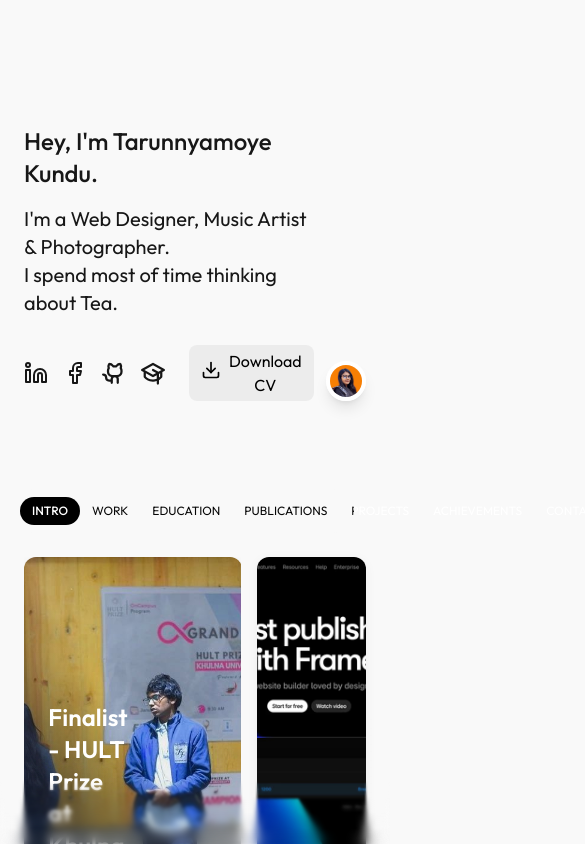
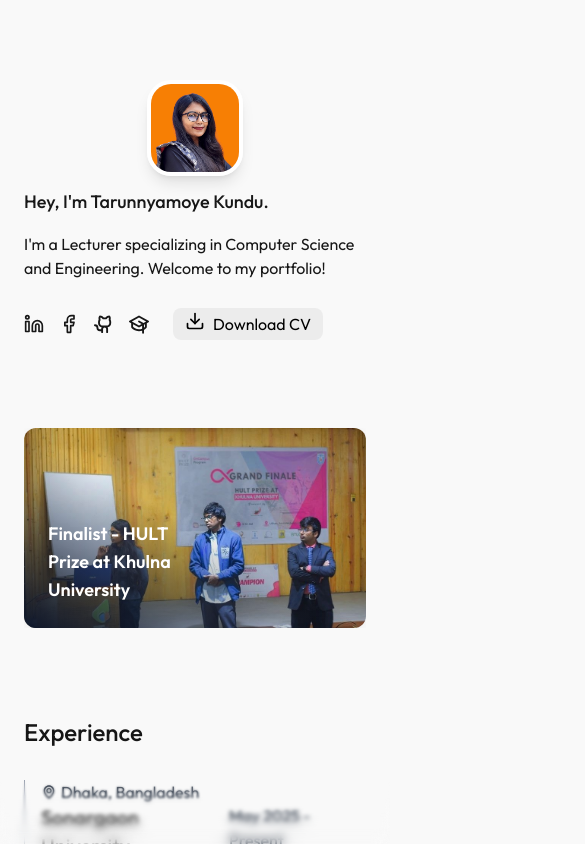
Before and after one commit to tarunnya17/tarunnya17.github.io, a Next.js app: page / in a window 390 px wide. Shown: the top 844 px of the page, 585 px wide, since content can reach past the window. Built offline with nearby package versions, Linux system fonts and the light colour scheme.

Commit message:
feat: Enhance responsive design and update content across multiple components

```diff
--- a/src/app/page.tsx
+++ b/src/app/page.tsx
@@ -103,14 +103,14 @@ export default function Home() {
 
   return (
     <main className="font-sans">
-      <div className="mx-auto max-w-[1000px] pt-[125px] px-6 flex flex-col gap-6 justify-center">
+      <div className="mx-auto max-w-[1000px] sm:pt-[125px] pt-20 px-6 flex flex-col gap-6 justify-center">
         <section id={sections.intro.id} className=" scroll-mt-25 mb-16 ">
           <Hero />
         </section>
 
         <div
           ref={navBarRef}
-          className="sticky -translate-x-3 top-4 z-10 w-full bg-background p-2 rounded-full"
+          className="sticky -translate-x-3 top-4 z-10 w-full bg-background p-2 rounded-full hidden sm:block"
         >
           <SlideTabs
             sections={Object.values(sections)}
--- a/src/components/Avatar.tsx
+++ b/src/components/Avatar.tsx
@@ -9,7 +9,7 @@ const Avatar = () => {
             alt={hero.avatar.alt}
             width={hero.avatar.width || 100}
             height={hero.avatar.height || 100}
-            className="rounded-3xl border-white border-4 shadow-lg"
+            className={`rounded-3xl border-white border-4 shadow-lg w-24 h-24 sm:w-[200px] sm:h-[200px] object-cover`}
         />
     )
 }
--- a/src/components/Hero.tsx
+++ b/src/components/Hero.tsx
@@ -8,10 +8,10 @@ import { motion } from 'framer-motion' // <-- Add this import
 
 const Hero = () => {
     return (
-        <div className='flex gap-3 justify-between items-end'>
+        <div className='flex sm:flex-row flex-col-reverse gap-3 justify-between sm:items-end items-center'>
             <div>
-                <h1 className="text-2xl font-medium">{hero.title}</h1>
-                <p className="mt-4 whitespace-pre-line text-xl ">{hero.description}</p>
+                <h1 className="sm:text-2xl font-medium text-lg">{hero.title}</h1>
+                <p className="mt-4 whitespace-pre-line sm:text-xl ">{hero.description}</p>
                 <div className='mt-7 flex gap-6 items-center'>
                     <Social />
                     <button className=' text-primary hover:bg-primary/80 hover:text-white relative group cursor-pointer rounded-lg bg-black/5 px-3 py-1 transition-all duration-300' onClick={() => {
--- a/src/components/Showcase.tsx
+++ b/src/components/Showcase.tsx
@@ -23,7 +23,7 @@ const AchievementCard = ({ achievements, index }: FeatureCardProps) => {
         <div style={{
             boxShadow: 'rgba(0, 0, 0, 0.05) 0px 2.5px 12px 0px',
         }}
-            className={`w-full flex flex-col-reverse h-90 ` + (index && index % 2 !== 0 ? 'md:flex-row-reverse' : 'md:flex-row') + ' items-center bg-white rounded-xl relative overflow-hidden'}>
+            className={`w-full flex flex-col-reverse sm:h-90 h-50 ` + (index && index % 2 !== 0 ? 'md:flex-row-reverse' : 'md:flex-row') + ' items-center bg-white rounded-xl relative overflow-hidden'}>
             <div className='h-full w-full relative'>
                 {achievements.images && achievements.images.length > 0 && (
                     <div className="relative h-full">
@@ -85,9 +85,9 @@ const ShowcaseSection = () => {
     }, [emblaApi]);
     return (
         <div>
-            <div className="flex gap-4 h-90">
+            <div className="flex gap-4 sm:h-90 h-50">
 
-                <div className="basis-2/3 overflow-hidden h-full relative" >
+                <div className="sm:basis-2/3 overflow-hidden h-full relative" >
                     <div ref={emblaRef}>
                         <div className='flex h-full ' >
                             {achievements.map((achievement, index) => (
@@ -97,7 +97,7 @@ const ShowcaseSection = () => {
                             ))}
                         </div>
                     </div>
-                    <div className="absolute right-4 bottom-4 flex items-center justify-between">
+                    <div className="absolute right-4 bottom-4 sm:flex items-center justify-between hidden">
 
                         <button className="bg-white rounded-full px-4 py-3 shadow-md flex gap-2 cursor-pointer hover:opacity-80" onClick={scrollToAchievements}>
                             <span className="material-icons">Acheivements</span>
@@ -105,7 +105,7 @@ const ShowcaseSection = () => {
                         </button>
                     </div>
                 </div>
-                <div className="basis-1/3 flex flex-col gap-6 h-full relative">
+                <div className="sm:basis-1/3 sm:flex flex-col gap-6 h-full relative hidden">
                     <div className='w-full  h-full' ref={embleRef2}>
                         <div className='flex h-full ' >
                             {projects.slice(0, 3).map((project, index) => (
--- a/src/components/Social.tsx
+++ b/src/components/Social.tsx
@@ -15,7 +15,7 @@ const Social = () => {
                 <div key={item.name}>
                     <Link href={item.link} target='_blank'>
                         <div data-tooltip-id={`tooltip-${item.name}`} className='flex items-center gap-2'>
-                            <Icon name={item.icon as keyof typeof IconBase} size={24}/>
+                            <Icon name={item.icon as keyof typeof IconBase} size={24} className="sm:w-6 sm:h-6 w-5 h-5"/>
                         </div>
                     </Link>
                     <Tooltip id={`tooltip-${item.name}`} place="bottom" variant="light" className='animate__animated animate__fadeIn'>
--- a/src/components/ui/animated-down.tsx
+++ b/src/components/ui/animated-down.tsx
@@ -3,6 +3,6 @@ import UseAnimations from 'react-useanimations';
 import arrowDown from 'react-useanimations/lib/arrowDown';
 
 
-const AnimatedDownArrow = () => <UseAnimations animation={arrowDown} />;
+const AnimatedDownArrow = () => <UseAnimations animation={arrowDown} size={24} />;
 
 export default AnimatedDownArrow;
--- a/src/resources/content.tsx
+++ b/src/resources/content.tsx
@@ -19,8 +19,7 @@ const person: Person = {
 //Hero section
 export const hero = {
     title: `Hey, I'm ${person.name}.`,
-    description: `I'm a Web Designer, Music Artist & Photographer.
-    I spend most of time thinking about Tea.`,
+    description: `I'm a ${person.role} specializing in Computer Science and Engineering. Welcome to my portfolio!`,
     avatar: person.avatar,
     cvLink: "/pdfs/Tarunnyamoye_CV.pdf",
     ///pdfs/Tarunnyamoye_CV.pdf
@@ -38,12 +37,12 @@ export const social: Social = [
     {
         name: "Facebook",
         icon: "facebook",
-        link: "https://www.facebook.com/tarunnyamoye.kundu/",
+        link: "https://www.facebook.com/tarunnyamoye.tarunnya",
     },
     {
         name: "GitHub",
         icon: "github",
-        link: "https://github.com/tarunnyamoye",
+        link: "https://github.com/tarunnya17",
     },
     // {
     //     name: "ResearchGate",
@@ -53,7 +52,7 @@ export const social: Social = [
     {
         name: "Google Scholar",
         icon: "scholar",
-        link: "https://scholar.google.com/citations?user=TarunnyamoyeKundu",
+        link: "https://scholar.google.com/citations?user=2t9uwFUAAAAJ",
     },
 ];
 
@@ -136,7 +135,7 @@ export const publications: Array<Publication> = [
         authors: ["Tarunnyamoye Kundu", "Rahat Morshed Nabil"],
         journalOrConference: "Artificial Intelligence Review",
         date: "2024",
-        link: "https://link.springer.com/article/10.1007/s10462-024-10456-8",
+        link: "",
         summary: "This survey paper explores the application of AI techniques in wildlife conservation, discussing current methodologies, challenges, and future research directions. It highlights the potential of AI to enhance conservation efforts through improved data analysis and decision-making. ",
     },
     {
@@ -144,7 +143,7 @@ export const publications: Array<Publication> = [
         authors: ["Rahat Morshed Nabil", "Tarunnyamoye Kundu"],
         journalOrConference: "International Conference on Signal Processing, Information, Communication and Systems 2024",
         date: "Nov 2024",
-        link: "https://ieeexplore.ieee.org/document/10012345", // Example link
+        link: "https://ieeexplore.ieee.org/document/10941020", // Example link
         summary: "This paper presents an enhanced YOLOv9-based framework for detecting endangered tigers in wildlife surveillance, improving accuracy and efficiency in conservation efforts.",
     },
     {
@@ -152,7 +151,7 @@ export const publications: Array<Publication> = [
         authors: ["Tarunnyamoye Kundu", "Rahat Morshed Nabil"],
         journalOrConference: "International Conference on Advances in Computing, Communication, Electrical, and Smart Systems",
         date: "Mar 2024",
-        link: "https://example.com",
+        link: "https://ieeexplore.ieee.org/document/10499474",
         summary: "This paper proposes a desktop companion bot leveraging computer vision to enhance healthcare services.",
     },
     {
@@ -160,7 +159,7 @@ export const publications: Array<Publication> = [
         authors: ["Rahat Morshed Nabil", "Uday Karmoker", "Tarunnyamoye Kundu"],
         journalOrConference: "7th International Conference on Civil Engineering for Sustainable Development (ICCESD 2024)",
         date: "Feb 2024",
-        link: "https://example.com",
+        link: "https://iccesd.kuet.ac.bd/2024/Papers/966.pdf",
         summary: "This paper presents a real-time traffic detection system for three-wheelers on expressways using the YOLO model.",
     },
     {
@@ -168,7 +167,7 @@ export const publications: Array<Publication> = [
         authors: ["Uday Karmoker", "Tarunnyamoye Kundu"],
         journalOrConference: "7th International Conference on Civil Engineering for Sustainable Development (ICCESD 2024)",
         date: "Feb 2024",
-        link: "https://example.com",
+        link: "https://www.researchgate.net/publication/378263737_ADVANCING_SUSTAINABILITY_INTRODUCING_REVERSE_VENDING_MACHINES_TO_UNIVERSITY_CAMPUSES",
         summary: "This paper discusses the implementation of reverse vending machines on university campuses to promote recycling and sustainability.",
     }
 ];
--- a/src/resources/markdown-components.ts
+++ b/src/resources/markdown-components.ts
@@ -2,7 +2,7 @@ import * as React from "react";
 import { Components } from "react-markdown";
 
 export const MarkdownComponents: Components = {
-  h2: (props: any) => React.createElement("h2", { className: "text-2xl font-semibold" }, props.children),
-  p: (props: any) => React.createElement("p", { className: "mt-2" }, props.children),
+  h2: (props: any) => React.createElement("h2", { className: "sm:text-2xl text-lg font-semibold" }, props.children),
+  p: (props: any) => React.createElement("p", { className: "mt-2 sm:text-base text-xs" }, props.children),
 
 };
```
